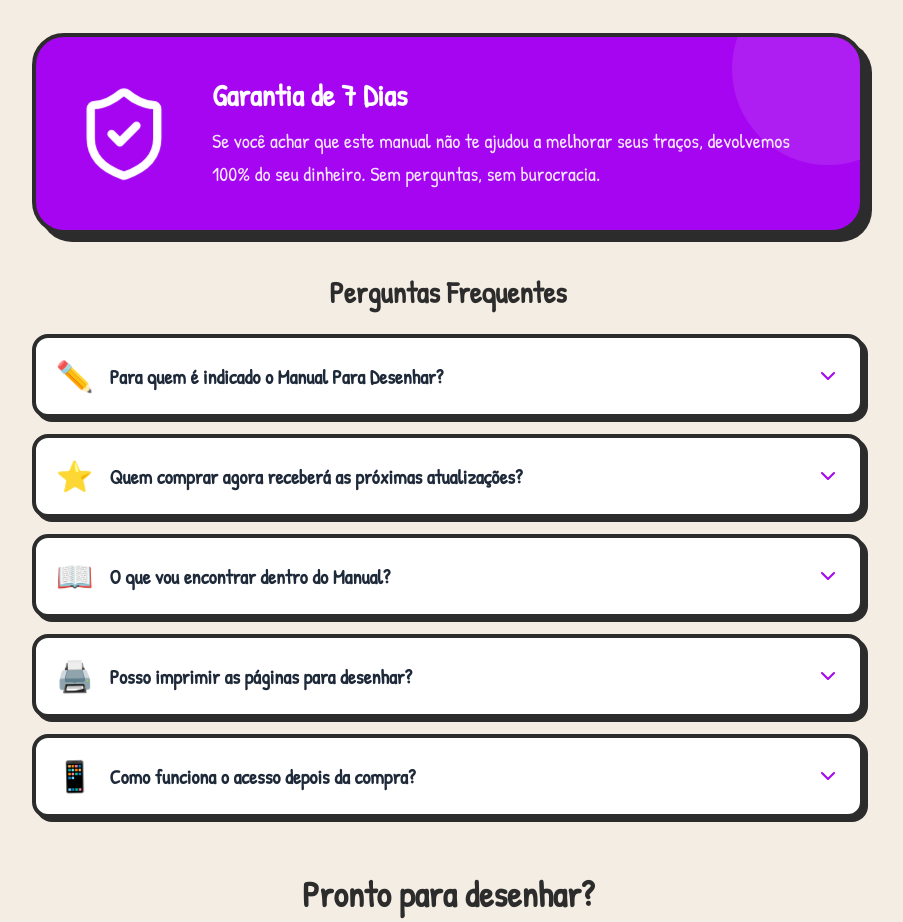
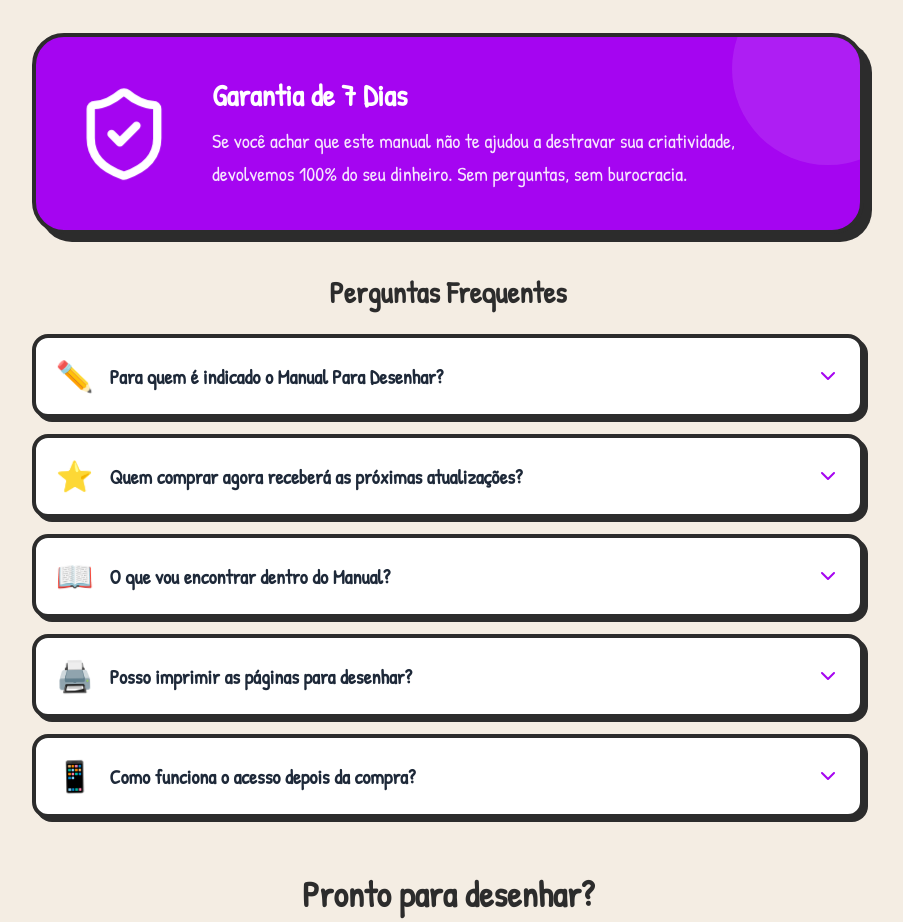
Before and after one commit to juniorlaunther/manual, a React (Vite) app: page / in a window 1280 px wide. Shown: the part 3020-3942 px from the top of the page, without its empty margins (192-1095 px from the left). Built offline with nearby package versions, Linux system fonts and the light colour scheme.

Commit message:
docs: update guarantee description text
Refine the satisfaction guarantee copy to better align with the product's creative focus.

```diff
--- a/src/App.tsx
+++ b/src/App.tsx
@@ -567,7 +567,7 @@ export default function App() {
              <div className="relative z-10 text-center md:text-left">
                <h3 className="text-2xl md:text-3xl font-bold mb-3">Garantia de 7 Dias</h3>
                <p className="text-lg md:text-xl opacity-90 leading-relaxed">
-                 Se você achar que este manual não te ajudou a melhorar seus traços, devolvemos 100% do seu dinheiro. Sem perguntas, sem burocracia.
+                 Se você achar que este manual não te ajudou a destravar sua criatividade, devolvemos 100% do seu dinheiro. Sem perguntas, sem burocracia.
                </p>
              </div>
            </div>
```
